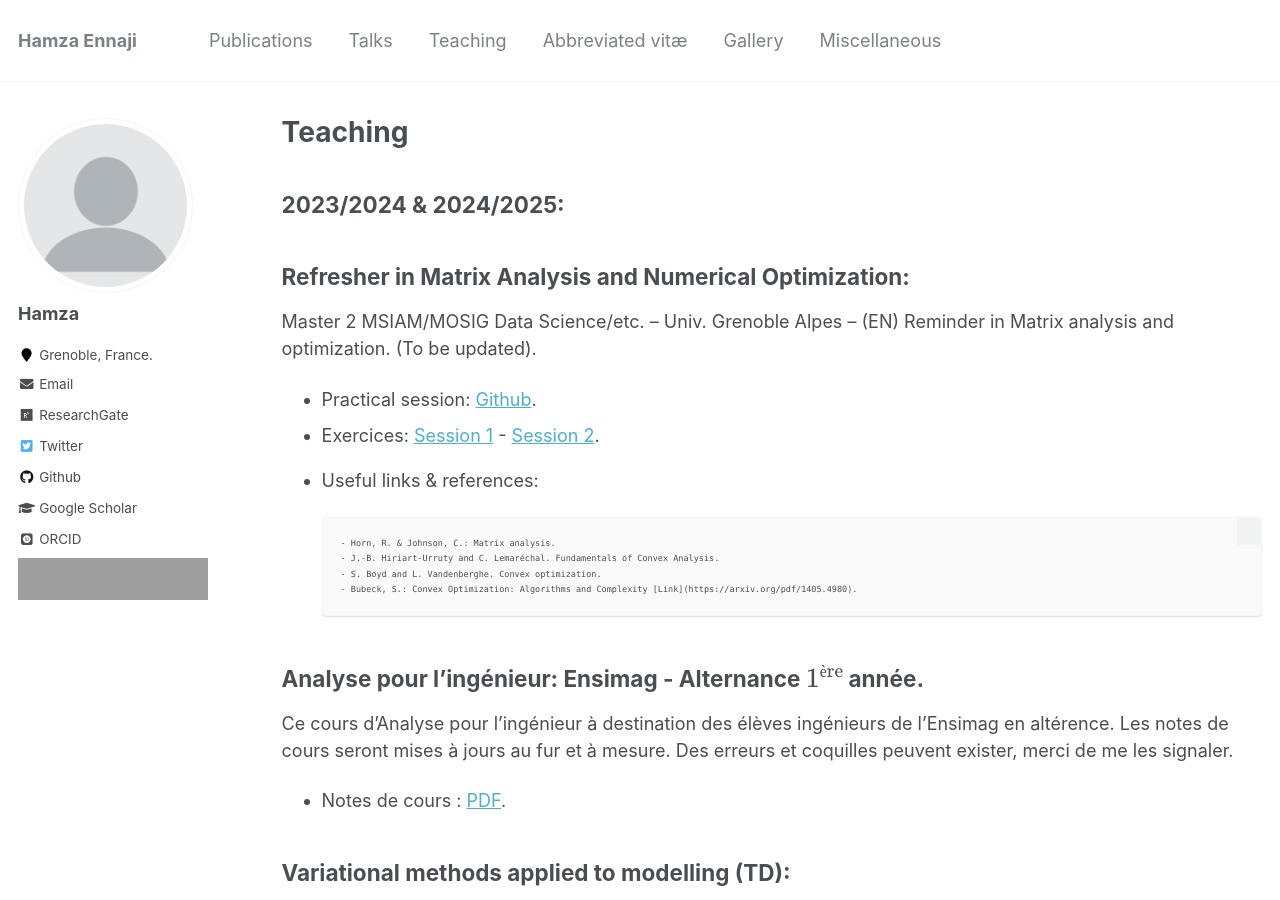
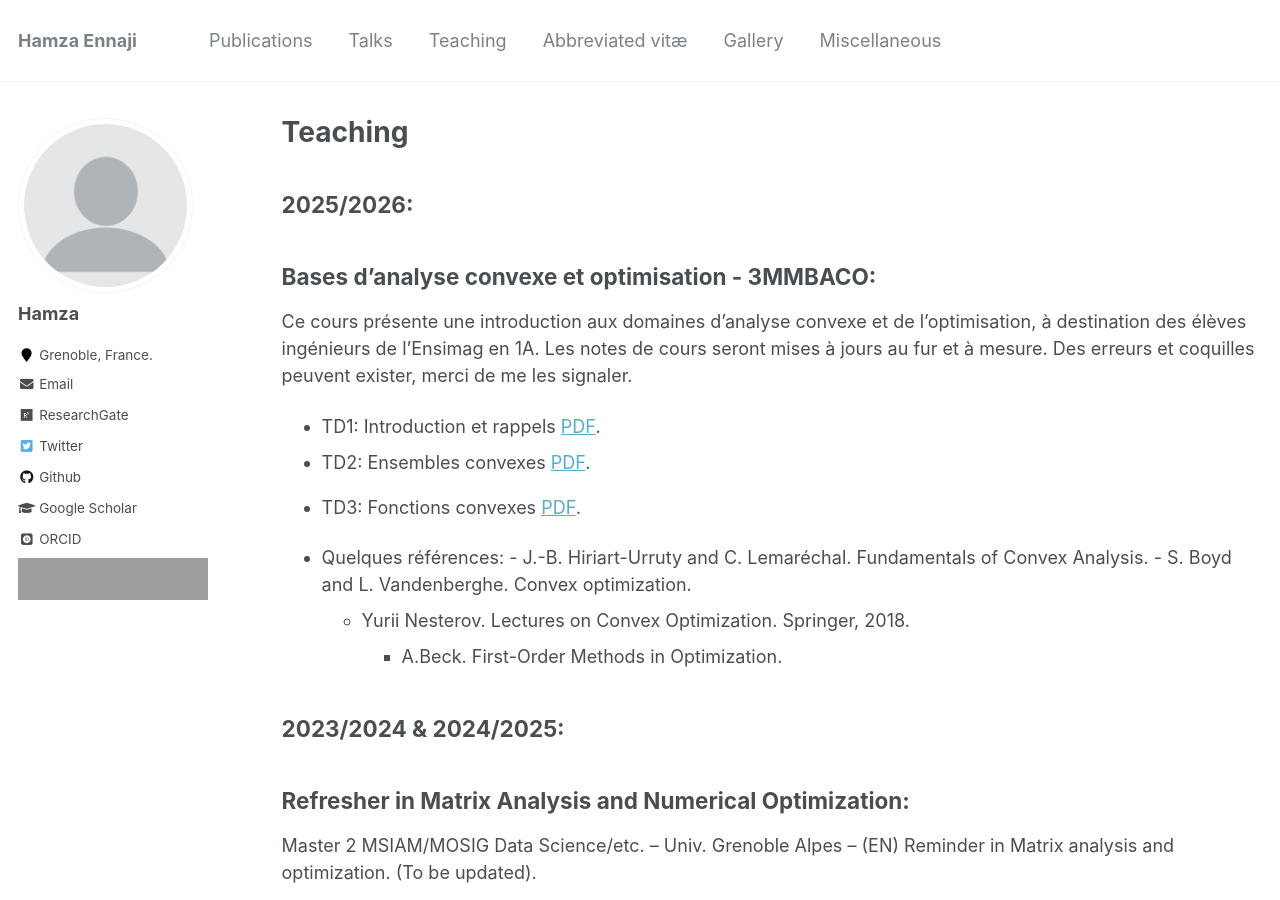
Before and after one commit to enhamza/enhamza.github.io, a Jekyll site: the page built from _pages/teaching.md, in a window 1280 px wide and 900 px high. Built offline with Jekyll 4.4.1, drawn with Linux system fonts in a browser that asks for light colours; some web fonts are replaced; formulas are drawn with MathJax 3; grey boxes are pictures that could not be loaded.

Commit message:
Update teaching.md

```diff
--- a/_pages/teaching.md
+++ b/_pages/teaching.md
@@ -4,6 +4,23 @@ title: "Teaching"
 permalink: /teaching/
 author_profile: true
 ---
+
+2025/2026:
+----------
+
+## Bases d'analyse convexe et optimisation - 3MMBACO:
+
+Ce cours présente une introduction aux domaines d'analyse convexe et de l'optimisation, à destination des élèves ingénieurs de l'Ensimag en 1A. Les notes de cours seront mises à jours au fur et à mesure. Des erreurs et coquilles peuvent exister, merci de me les signaler.
+
+* TD1: Introduction et rappels [PDF](https://enhamza.github.io/files/TD1_baco.pdf).
+* TD2: Ensembles convexes [PDF](https://enhamza.github.io/files/TD2_baco.pdf).
+* TD3: Fonctions convexes [PDF](https://enhamza.github.io/files/TD3_baco.pdf).
+
+* Quelques références:
+  	- J.-B. Hiriart-Urruty and C. Lemaréchal. Fundamentals of Convex Analysis.
+  	- S. Boyd and L. Vandenberghe. Convex optimization.
+	- Yurii Nesterov. Lectures on Convex Optimization. Springer, 2018.
+  	- A.Beck. First-Order Methods in Optimization.
 
 
 2023/2024 & 2024/2025:
```
